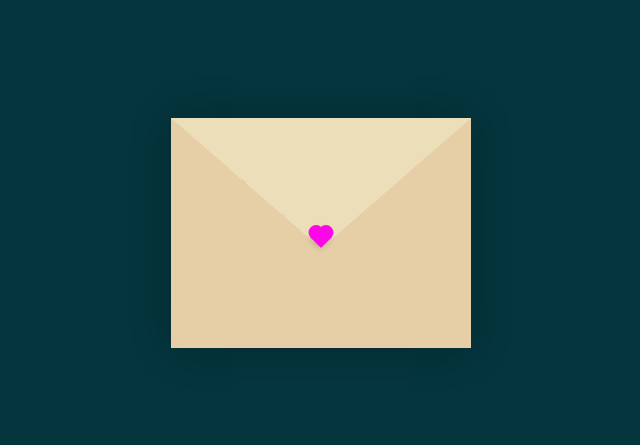
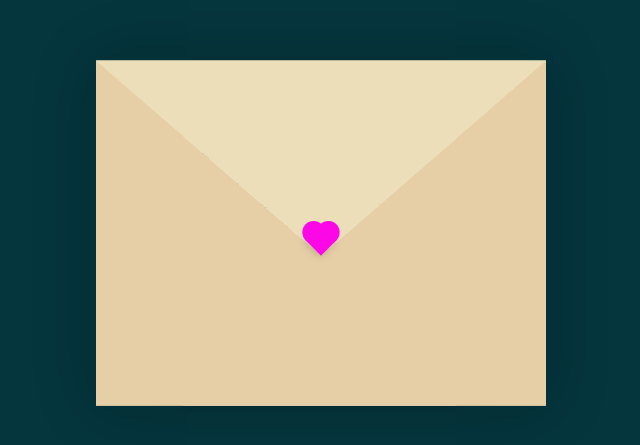
Before and after one commit to dimlyy/LastWord, a plain HTML site: page index.html in a window 1280 px wide. Shown: the part 167-612 px from the top of the page, without its empty margins (319-959 px from the left). Drawn offline with Linux system fonts and the light colour scheme.

Commit message:
change code

```diff
--- a/style.css
+++ b/style.css
@@ -23,6 +23,11 @@
     height: 100vh;
     display: grid;
     place-items: center;
+  }
+  @media (min-width: 740px){
+    .container{
+      transform: scale(1.5);
+    }
   }
   .container > .envelope-wrapper {
     background: var(--bg-envelope-color);
```
